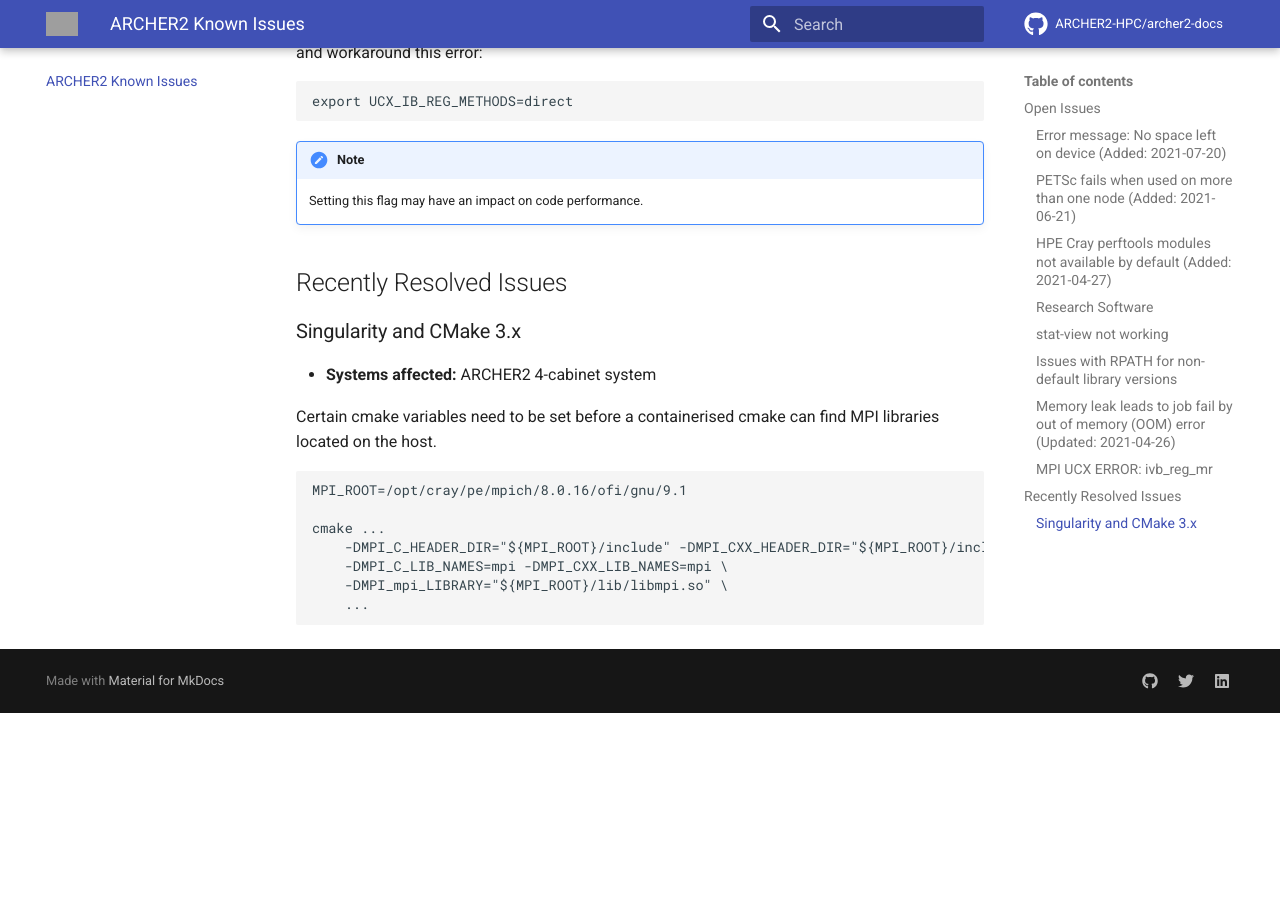
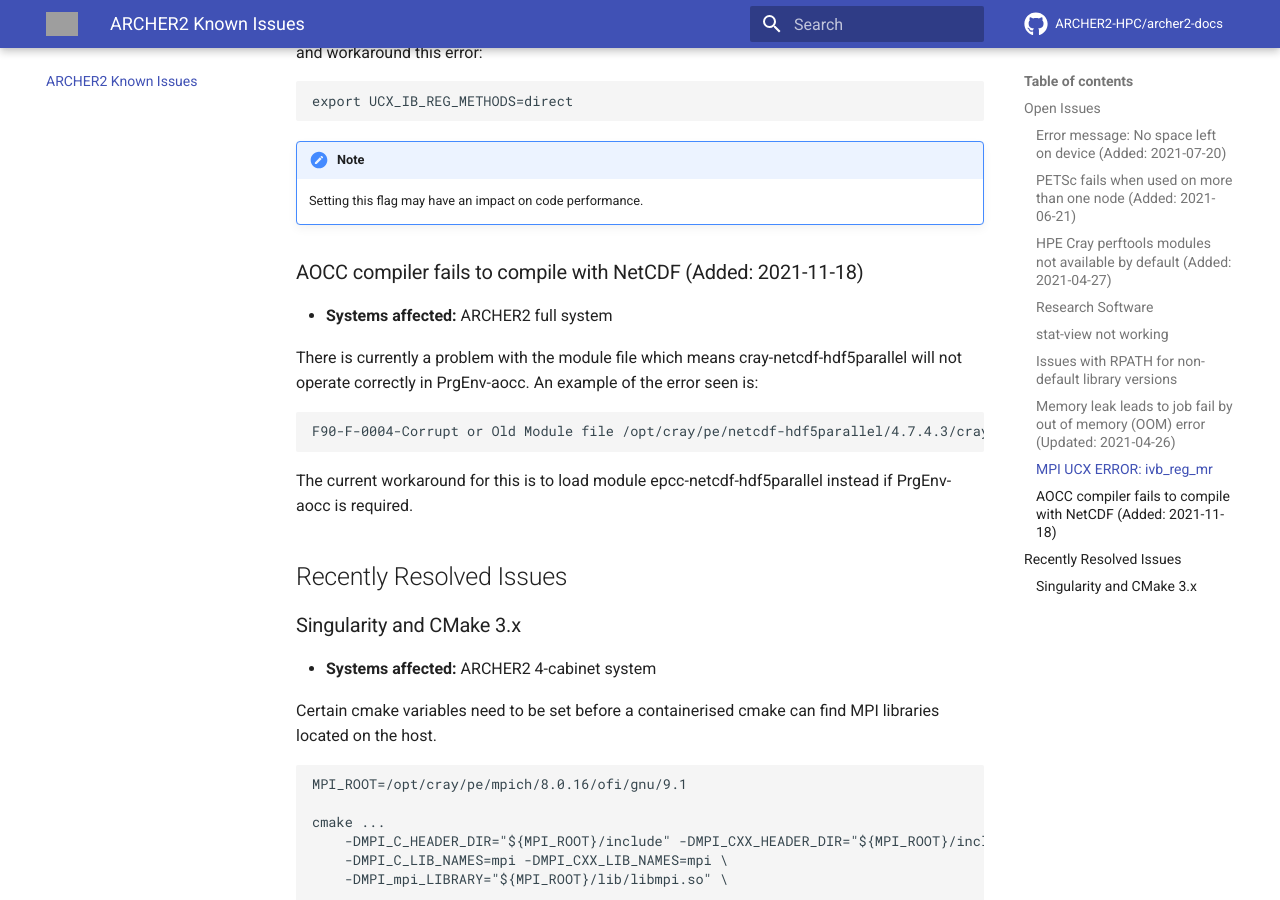
Before and after one commit to ARCHER2-HPC/archer2-docs, an MkDocs documentation site: the page built from docs/known-issues/index.md, in a window 1280 px wide and 900 px high, scrolled down 4114 px. Built offline with MkDocs 1.6.1 and Material for MkDocs 9.7.7, drawn with Linux system fonts in a browser that asks for light colours; comment, search, counter and statistics services are not loaded; before the commit the page ends 4827 px from its top, so only the background shows below that; grey boxes are pictures that could not be loaded.

Commit message:
Adds known issue for netcdf module file with AOCC

````diff
--- a/docs/known-issues/index.md
+++ b/docs/known-issues/index.md
@@ -196,6 +196,21 @@
 !!! note
     Setting this flag may have an impact on code performance.
 
+
+
+### AOCC compiler fails to compile with NetCDF (Added: 2021-11-18)
+
+- **Systems affected:** ARCHER2 full system
+
+There is currently a problem with the module file which means cray-netcdf-hdf5parallel will not operate correctly in PrgEnv-aocc. An example of the error seen is:
+
+```
+F90-F-0004-Corrupt or Old Module file /opt/cray/pe/netcdf-hdf5parallel/4.7.4.3/crayclang/9.1/include/netcdf.mod (netcdf.F90: 8)
+```
+
+The current workaround for this is to load module epcc-netcdf-hdf5parallel instead if PrgEnv-aocc is required.
+
+
 ## Recently Resolved Issues
 
 ### Singularity and CMake 3.x
````
